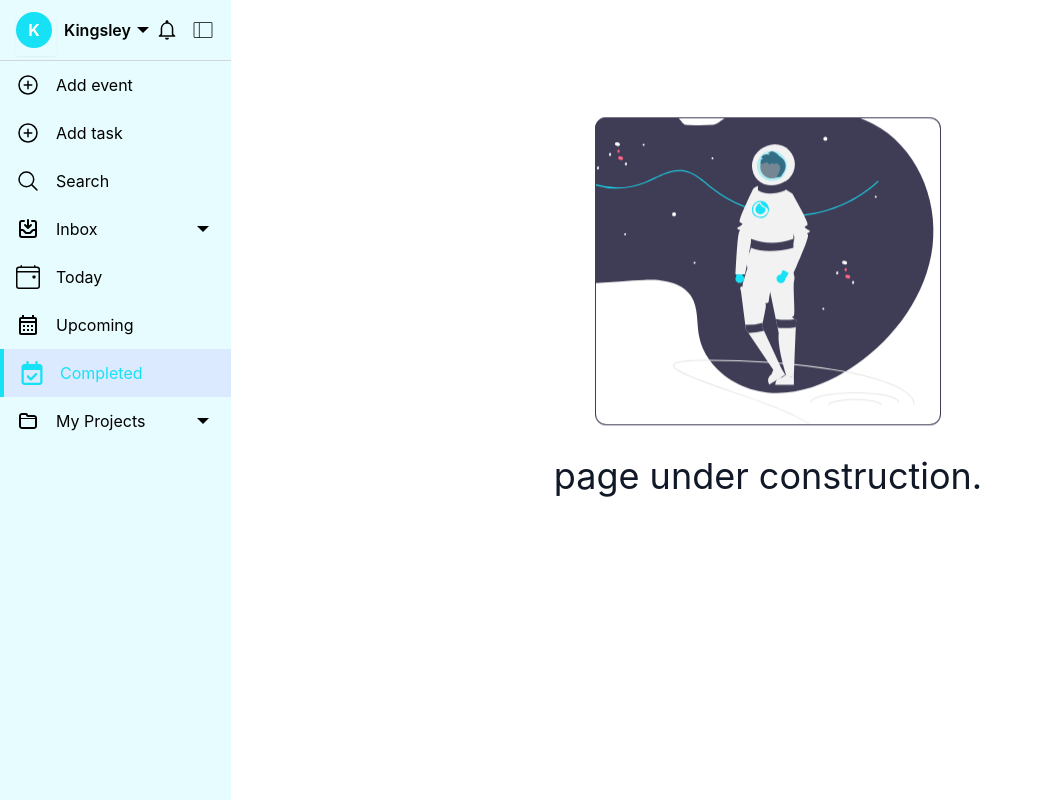
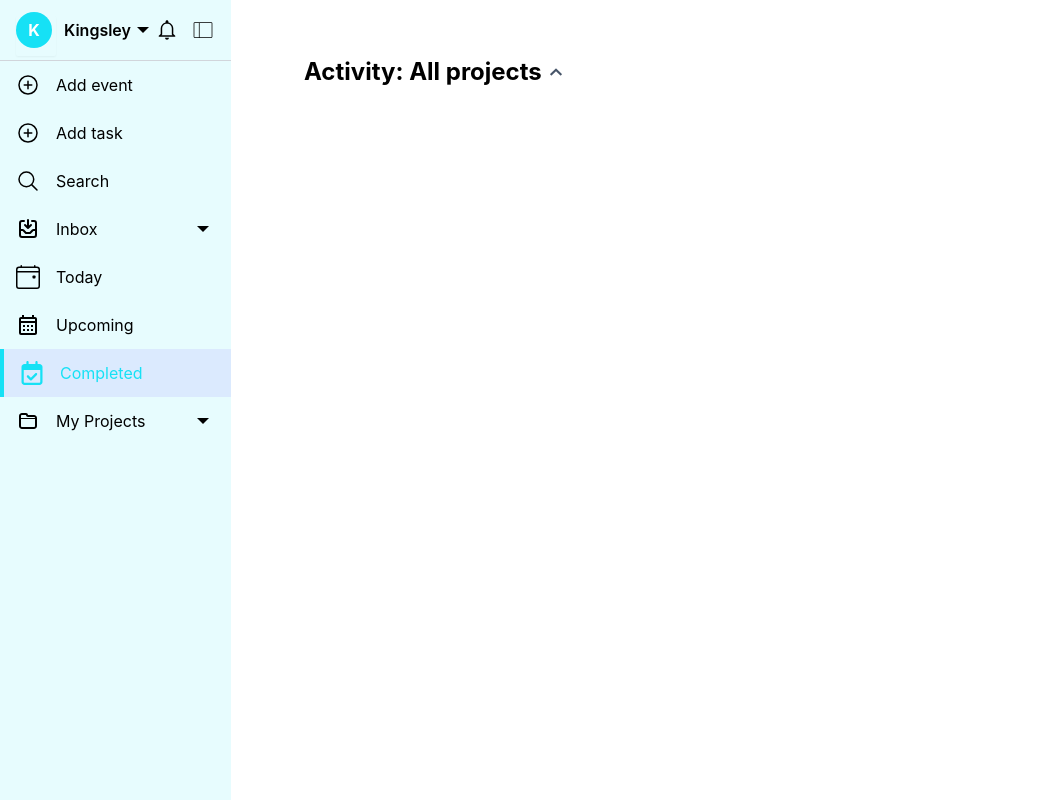
Before and after one commit to kingieX/timeless-event, a React (Vite) app: page /app/completed in a window 1280 px wide. Shown: the whole page, without its empty margins (0-1043 px from the left). Built offline with nearby package versions, Linux system fonts and the light colour scheme.

Commit message:
update: COmpleted page in progress

```diff
--- a/src/pages/sidebarMenuPages/Completed.jsx
+++ b/src/pages/sidebarMenuPages/Completed.jsx
@@ -1,11 +1,30 @@
 // import React from 'react'
-
-import UnderConstruction from '../../components/UnderConstruction';
+import { useState } from 'react';
+import { FaChevronDown, FaChevronUp } from 'react-icons/fa';
 
 const Completed = () => {
+  const [showCompletedTasks, setShowCompletedTasks] = useState(true);
+
+  const toggleTasks = () => setShowCompletedTasks(!showCompletedTasks);
+
   return (
-    <div>
-      <UnderConstruction />
+    <div className="w-full lg:p-10 py-6 lg:px-8 px-4">
+      {/* Header Section */}
+      <div className="flex">
+        <div
+          className="flex flex-row justify-center items-center lg:gap-2 cursor-pointer"
+          onClick={toggleTasks}
+        >
+          <h1 className="lg:text-2xl text-xl font-bold flex items-center">
+            Activity: All projects
+          </h1>
+          {showCompletedTasks ? (
+            <FaChevronUp className="mr-2 text-slate-600 w-3" />
+          ) : (
+            <FaChevronDown className="mr-2 text-slate-600 w-3" />
+          )}
+        </div>
+      </div>
     </div>
   );
 };
```
